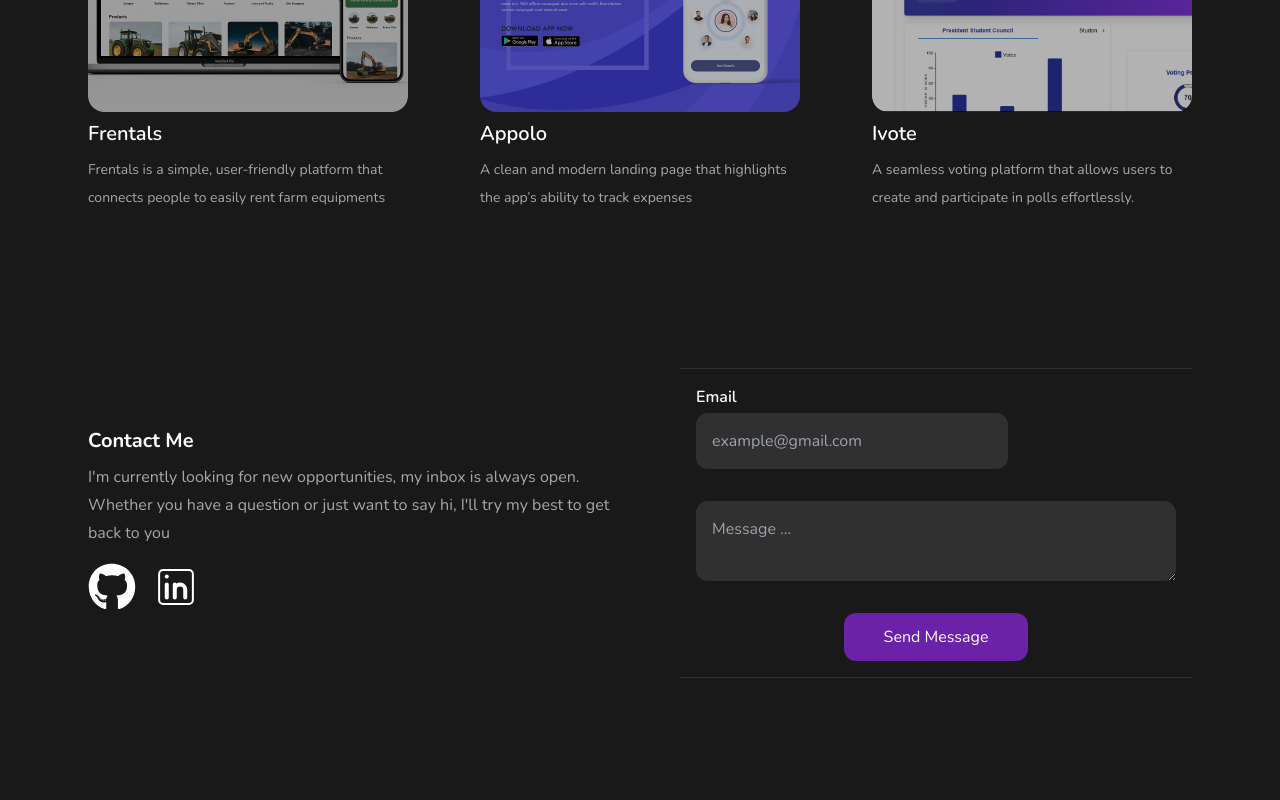
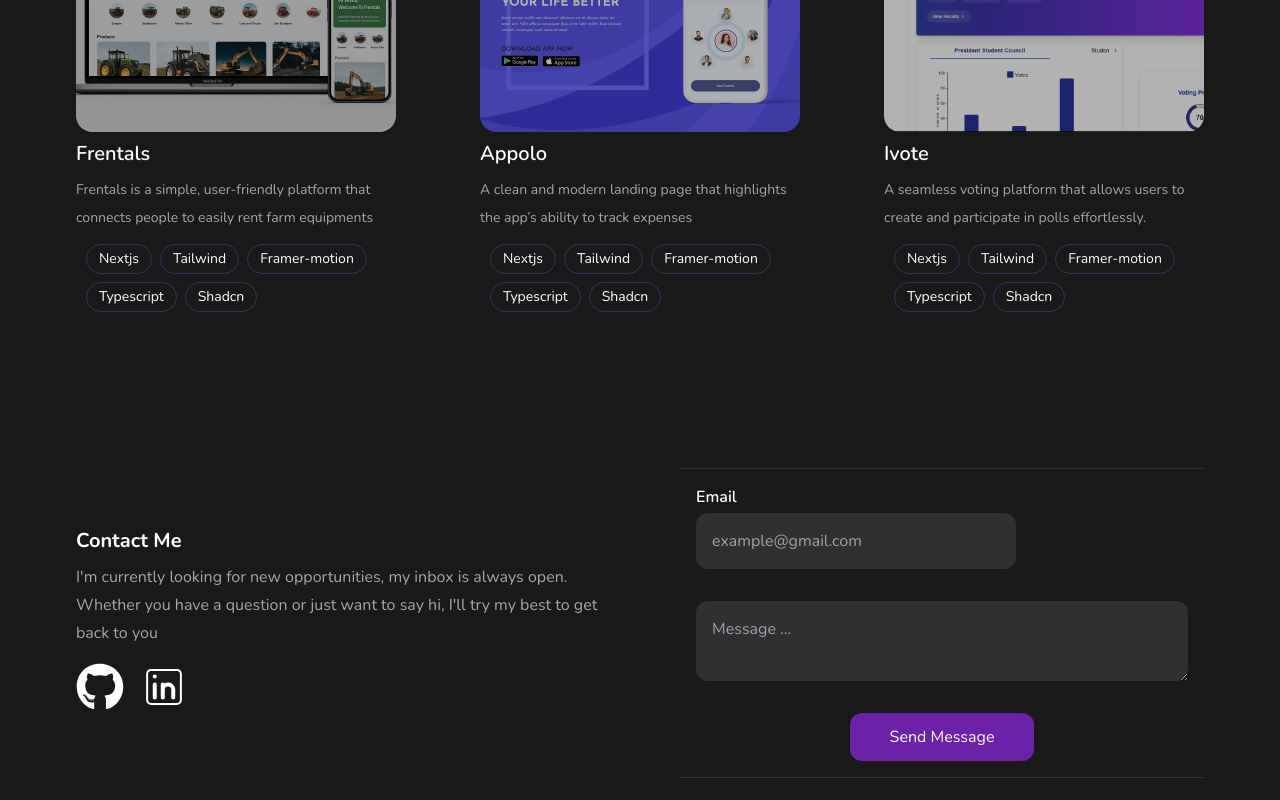
Before and after one commit to Donald2023-source/Portfolio, a React (Vite) app: page / in a window 1280 px wide. Shown: the part 1776-2576 px from the top of the page. Before the commit the page ends 2498 px from the top, so only its background shows below. Built offline with nearby package versions, Linux system fonts and the light colour scheme.

Commit message:
feat: updated profile img

```diff
--- a/src/Components/Hero.jsx
+++ b/src/Components/Hero.jsx
@@ -3,7 +3,7 @@ import Avatar from "../../public/Avatar.jpg";
 const Hero = () => {
   return (
     <div>
-      <div className="flex px-2  md:flex-row flex-col  items-center w-full items-center justify-between gap-5">
+      <div className="flex px-2  md:flex-row flex-col  items-center w-full justify-between gap-5">
         <div className="w-full md:w-[45%] flex flex-col md:items-start items-center gap-2">
           <h1 className="text-3xl font-semibold">Hi 👋</h1>
           <h1 className="text-4xl leading-12 font-extrabold py-2">
--- a/src/Components/Nav.jsx
+++ b/src/Components/Nav.jsx
@@ -44,16 +44,16 @@ const Nav = () => {
         <div className="md:flex hidden items-center">
           {navItems.map((item, idx) => (
             <div key={idx}>
-              <Link
+              <a
                 className={`p-3 flex ${
                   pathname === item?.path
                     ? "text-white font-bold"
                     : "text-textGray hover:text-white transition-all hover:font-bold"
                 }`}
-                to={item?.path}
+                href={item?.path}
               >
                 {item?.name}
-              </Link>
+              </a>
             </div>
           ))}
         </div>
@@ -61,8 +61,8 @@ const Nav = () => {
         <div
           className={`${
             nav
-              ? "md:hidden fixed inset-0 flex flex-col h-full items-center gap-5 bg-gradient-to-br from-black to-theBlack justify-center items-center -translate-x-0 transition-all duration-500 ease-in-out"
-              : "md:hidden fixed inset-0 flex flex-col h-full items-center gap-5 bg-gradient-to-br from-black to-theBlack justify-center items-center -translate-x-full transition-all duration-500 ease-in-out"
+              ? "md:hidden fixed inset-0 flex flex-col h-full items-center gap-5  backdrop-blur  bg-theBlack/60   opacity-1 justify-center  -translate-x-0 transition-all duration-500 ease-in-out"
+              : "md:hidden fixed inset-0 flex flex-col opacity-0 h-full gap-5 bg-gradient-to-br from-black to-theBlack justify-center items-center -translate-x-full transition-all duration-500 ease-in-out"
           }`}
         >
           {navItems.map((item, idx) => (
--- a/src/Components/ProjectCard.jsx
+++ b/src/Components/ProjectCard.jsx
@@ -1,11 +1,17 @@
-import React from "react";
-import img from "../../public/Appolo.png";
+import { motion } from "framer-motion";
 import { FaEye } from "react-icons/fa";
 import { Link } from "react-router-dom";
 
-const ProjectCard = ({ name, href, description, image }) => {
+const stack = ["Nextjs", "Tailwind", "Framer-motion", "Typescript", "Shadcn"];
+
+const ProjectCard = ({ name, href, description, image, idx }) => {
   return (
-    <div className="w-72 my-7 relative w-[20rem] ">
+    <motion.div
+      initial={{ opacity: 0, y: 20 }}
+      whileInView={{ opacity: 1, y: 0 }}
+      transition={{ duration: 2, delay: idx * 0.3 }}
+      className="my-7 relative w-[20rem] "
+    >
       <div className="relative rounded-2xl overflow-hidden">
         <img
           className="h-64 w-full object-cover rounded-2xl"
@@ -25,8 +31,23 @@ const ProjectCard = ({ name, href, description, image }) => {
         <p className="text-sm leading-7 text-textGray">{description}</p>
       </div>
 
-      <div></div>
-    </div>
+      <div>
+        {
+          <div className="flex flex-wrap gap-2 mt-3">
+            {stack.map((tech, idx) => (
+              <motion.span
+                initial={{ x: 10, y: 1 }}
+                animate={{ x: 10, y: 0 }}
+                transition={{ duration: 1, repeat: Infinity }}
+                className="py-1 px-3 border border-purple-500/30 text-sm rounded-full"
+              >
+                {tech}
+              </motion.span>
+            ))}
+          </div>
+        }
+      </div>
+    </motion.div>
   );
 };
 
--- a/src/Pages/Home.jsx
+++ b/src/Pages/Home.jsx
@@ -83,6 +83,7 @@ const Home = () => {
               </div>
             ))}
           </motion.div>
+        </div>
 
         <div className="w-full" id="about">
           <About />
@@ -99,12 +100,13 @@ const Home = () => {
               href={project?.href}
               image={project?.image}
               description={project?.description}
+              idx={idx}
             />
           ))}
         </div>
+
         <div className="w-full" id="contact">
           <ContactForm />
-          </div>
         </div>
       </div>
     </div>
```
Also changed, not shown: public/Avatar.jpg, 1 other file (tests, documents, lock files or other folders). Lines whose indentation alone changed are shown as unchanged.
